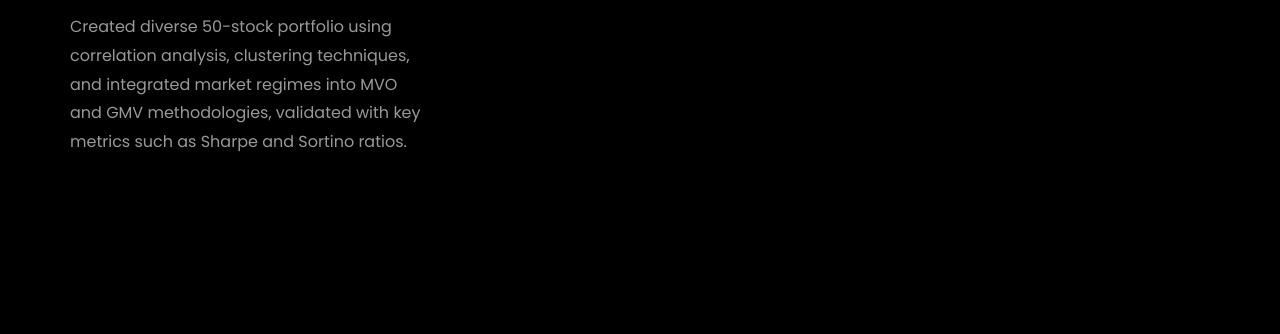
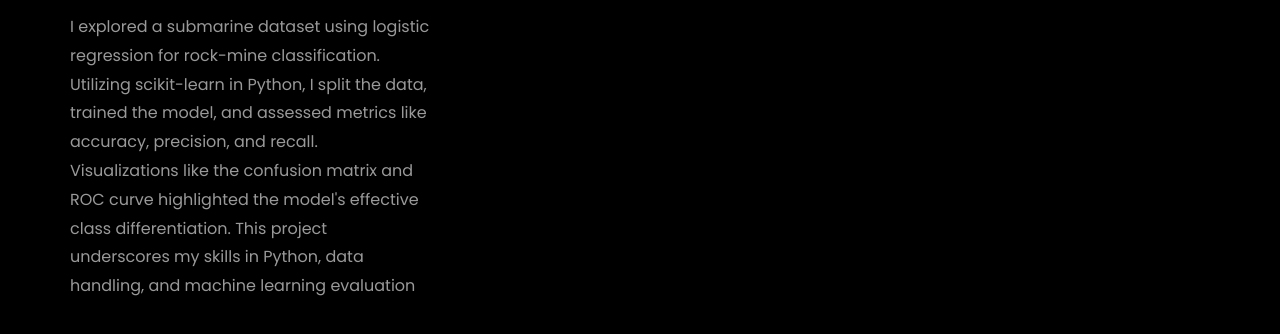
Before and after one commit to MrAbhiSheth/AbhiTheAnalyst, a plain HTML site: page index.html in a window 1280 px wide. Shown: the part 2400-2734 px from the top of the page. Drawn offline with Linux system fonts and the light colour scheme; files whose address does not match are found by name.

Commit message:
Update index.html

```diff
--- a/index.html
+++ b/index.html
@@ -297,7 +297,7 @@
               <div class="text mt-3 float-right d-block">
 
                 <h3 class="heading"><a href="https://github.com/MrAbhiSheth/Sonar-Rock-vs-Mine-Prediction-using-Python">Sonar Rock vs Mine Prediction using Python</a></h3>
-                <p>Created diverse 50-stock portfolio using correlation analysis, clustering techniques, and integrated market regimes into MVO and GMV methodologies, validated with key metrics such as Sharpe and Sortino ratios.</p>
+                <p>I explored a submarine dataset using logistic regression for rock-mine classification. Utilizing scikit-learn in Python, I split the data, trained the model, and assessed metrics like accuracy, precision, and recall. Visualizations like the confusion matrix and ROC curve highlighted the model's effective class differentiation. This project underscores my skills in Python, data handling, and machine learning evaluation</p>
               </div>
             </div>
 
```
